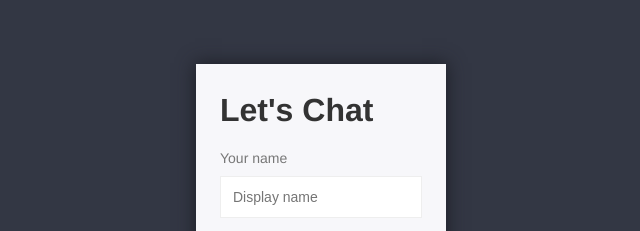
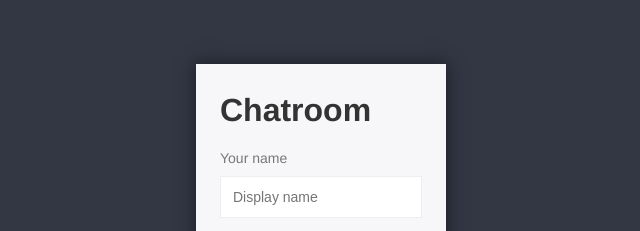
Before and after one commit to Acovid/chat-app, a website: page public/index.html in a window 1280 px wide. Shown: the part 175-406 px from the top of the page, 319-959 px from the left. Drawn offline with Linux system fonts and the light colour scheme.

Commit message:
change title to Chatroom

```diff
--- a/public/index.html
+++ b/public/index.html
@@ -13,7 +13,7 @@
 <body>
     <div class="centered-form">
         <div class="centered-form__box">
-            <h1>Let's Chat</h1>
+            <h1>Chatroom</h1>
             <form action="/chat.html">
                 <label>Your name</label>
                 <input type="text" name="username" placeholder="Display name" required />
```
